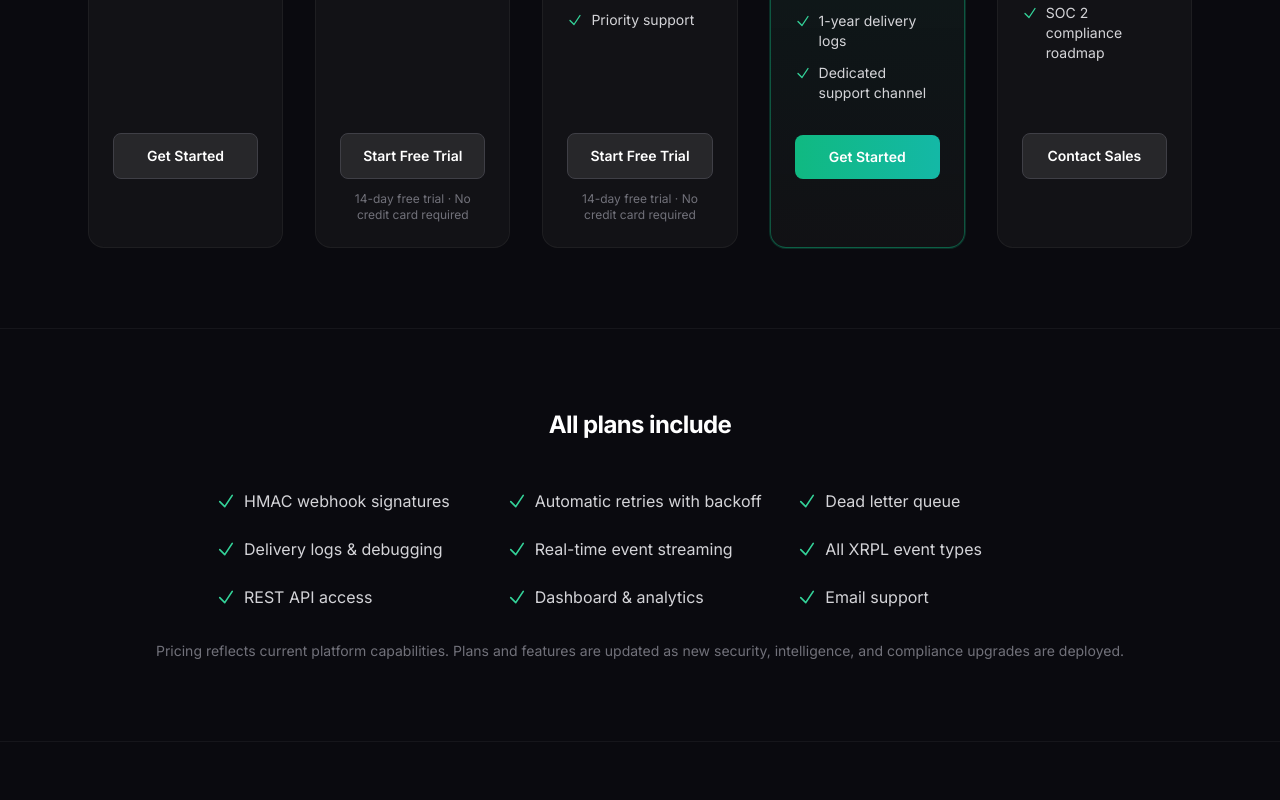
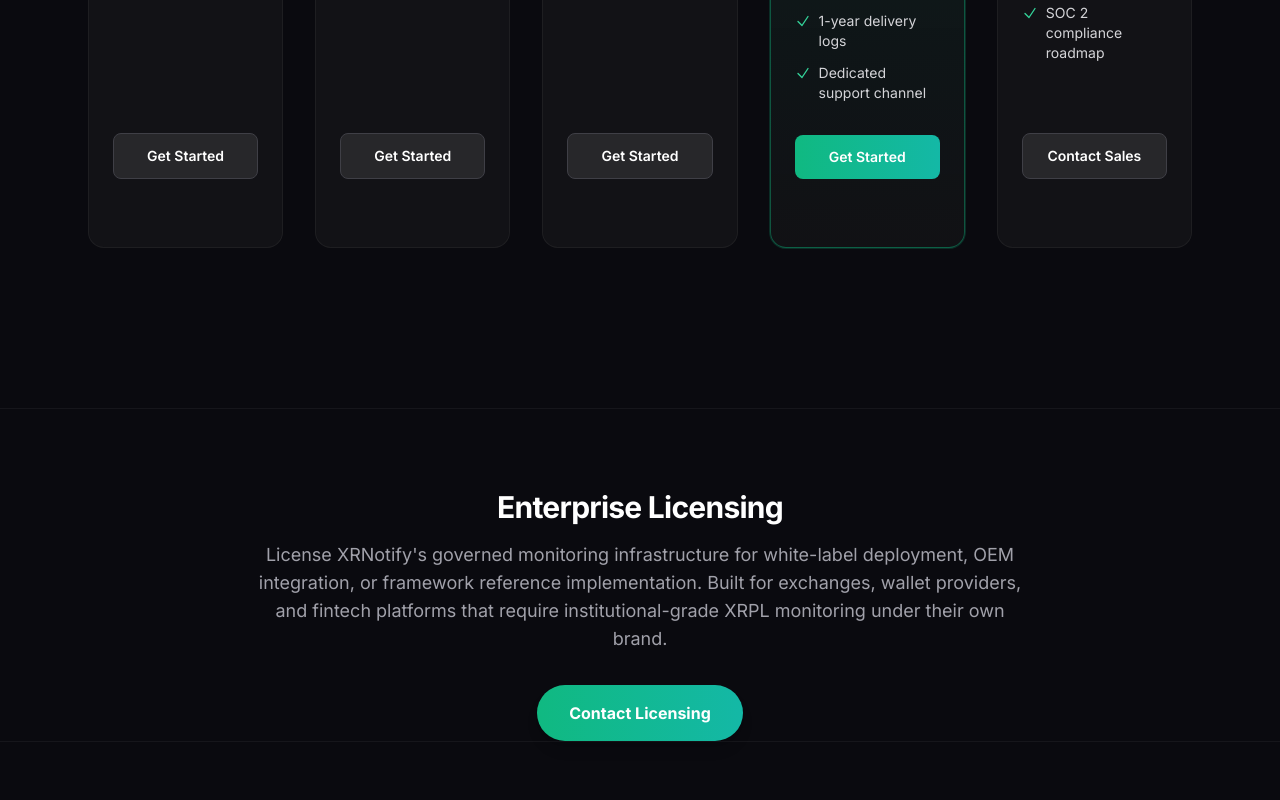
Before and after one commit to Jonomor/XRNotify, a Next.js app in the folder apps/platform/: page /pricing in a window 1280 px wide. Shown: the part 920-1720 px from the top of the page. Built offline with nearby package versions, Linux system fonts and the light colour scheme; no server answers.

Commit message:
feat: Stripe payment links, enterprise licensing section, legal links

```diff
--- a/apps/platform/src/app/pricing/page.tsx
+++ b/apps/platform/src/app/pricing/page.tsx
@@ -37,11 +37,11 @@
   },
   {
     name: 'Builder',
-    plan: 'builder' as const,
+    plan: null as null | 'builder' | 'professional' | 'compliance' | 'enterprise',
     price: '$79',
     period: '/month',
     description: 'For developers building on XRPL',
-    trial: true,
+    trial: false,
     features: [
       '50,000 events/month',
       '5 webhook endpoints',
@@ -50,17 +50,17 @@
       '30-day delivery logs',
       'Email support',
     ],
-    cta: 'Start Free Trial',
-    ctaHref: null,
+    cta: 'Get Started',
+    ctaHref: 'https://buy.stripe.com/28E6oHgJp6DF9NlbP4eQM00',
     highlighted: false,
   },
   {
     name: 'Professional',
-    plan: 'professional' as const,
+    plan: null as null | 'builder' | 'professional' | 'compliance' | 'enterprise',
     price: '$249',
     period: '/month',
     description: 'For production applications',
-    trial: true,
+    trial: false,
     features: [
       '500,000 events/month',
       '25 webhook endpoints',
@@ -70,13 +70,13 @@
       '90-day delivery logs',
       'Priority support',
     ],
-    cta: 'Start Free Trial',
-    ctaHref: null,
+    cta: 'Get Started',
+    ctaHref: 'https://buy.stripe.com/cNi14nal16DFe3BaL0eQM01',
     highlighted: false,
   },
   {
     name: 'Compliance',
-    plan: 'compliance' as const,
+    plan: null as null | 'builder' | 'professional' | 'compliance' | 'enterprise',
     price: '$599',
     period: '/month',
     description: 'GENIUS Act ready. For regulated institutions.',
@@ -92,7 +92,7 @@
       'Dedicated support channel',
     ],
     cta: 'Get Started',
-    ctaHref: null,
+    ctaHref: 'https://buy.stripe.com/aFa28r8cT5zB1gPf1geQM02',
     highlighted: true,
   },
   {
@@ -279,6 +279,28 @@
         </div>
       </section>
 
+      {/* Enterprise Licensing */}
+      <section className="mt-20 border-t border-white/5 pt-20">
+        <div className="mx-auto max-w-3xl text-center">
+          <h2 className="text-3xl font-bold text-white">
+            Enterprise Licensing
+          </h2>
+          <p className="mt-4 text-lg text-zinc-400">
+            License XRNotify's governed monitoring infrastructure for
+            white-label deployment, OEM integration, or framework
+            reference implementation. Built for exchanges, wallet
+            providers, and fintech platforms that require
+            institutional-grade XRPL monitoring under their own brand.
+          </p>
+          <a
+            href="mailto:licensing@xrnotify.io"
+            className="mt-8 inline-flex items-center justify-center rounded-full bg-gradient-to-r from-emerald-500 to-teal-500 px-8 py-4 text-base font-bold !text-white no-underline shadow-lg transition-all hover:from-emerald-400 hover:to-teal-400 hover:!text-white hover:no-underline"
+          >
+            Contact Licensing
+          </a>
+        </div>
+      </section>
+
       {/* All Plans Include */}
       <section className="border-t border-white/5 py-20">
         <div className="mx-auto max-w-4xl px-6">
@@ -357,6 +379,18 @@
           </div>
         </div>
       </section>
+
+      <div className="mt-12 text-center text-sm text-zinc-500">
+        By subscribing, you agree to our{' '}
+        <a href="/terms" className="text-zinc-400 underline hover:text-white">
+          Terms of Service
+        </a>
+        {' '}and{' '}
+        <a href="/privacy" className="text-zinc-400 underline hover:text-white">
+          Privacy Policy
+        </a>
+        .
+      </div>
     </main>
   );
 }
```
